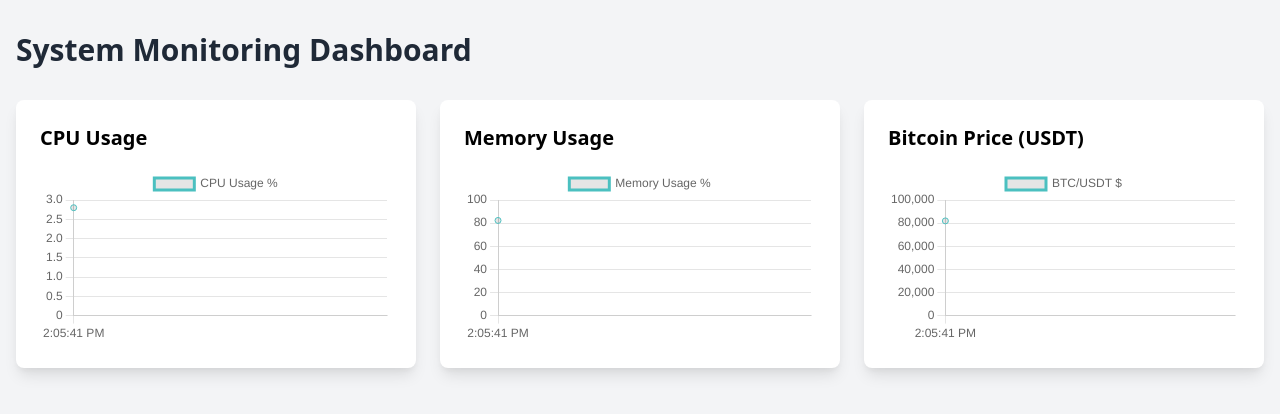
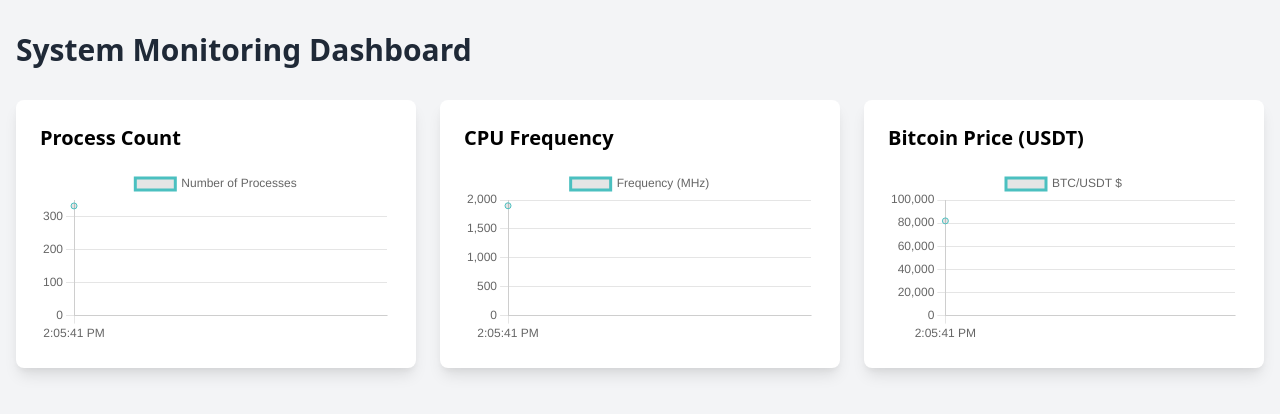
Before and after one commit to Patrickwalsh33/Metrics-Collector, a Flask app: page / in a window 1280 px wide. Shown: the top 414 px of the page. Run offline with Flask 3, Linux system fonts and the light colour scheme; data comes from the database, SQL or seed files in the repository; both versions use the stored data as it was after the commit.

Commit message:
switched metrics

```diff
--- a/SoftwareMetricsCollector/templates/index.html
+++ b/SoftwareMetricsCollector/templates/index.html
@@ -12,16 +12,16 @@
         <h1 class="text-3xl font-bold mb-8 text-gray-800">System Monitoring Dashboard</h1>
 
         <div class="grid grid-cols-1 md:grid-cols-2 lg:grid-cols-3 gap-6">
-            <!-- CPU Usage Card -->
+            <!-- Process Count Card -->
             <div class="bg-white rounded-lg shadow-lg p-6">
-                <h2 class="text-xl font-semibold mb-4">CPU Usage</h2>
-                <canvas id="cpuChart"></canvas>
+                <h2 class="text-xl font-semibold mb-4">Process Count</h2>
+                <canvas id="processChart"></canvas>
             </div>
 
-            <!-- Memory Usage Card -->
+            <!-- CPU Frequency Card -->
             <div class="bg-white rounded-lg shadow-lg p-6">
-                <h2 class="text-xl font-semibold mb-4">Memory Usage</h2>
-                <canvas id="memoryChart"></canvas>
+                <h2 class="text-xl font-semibold mb-4">CPU Frequency</h2>
+                <canvas id="freqChart"></canvas>
             </div>
 
             <!-- Bitcoin Price Card -->
@@ -72,8 +72,8 @@
         }
 
         // Initialize charts
-        const cpuChart = createChart(document.getElementById('cpuChart').getContext('2d'), 'CPU Usage %');
-        const memoryChart = createChart(document.getElementById('memoryChart').getContext('2d'), 'Memory Usage %');
+        const processChart = createChart(document.getElementById('processChart').getContext('2d'), 'Number of Processes');
+        const freqChart = createChart(document.getElementById('freqChart').getContext('2d'), 'Frequency (MHz)');
         const cryptoChart = createChart(document.getElementById('cryptoChart').getContext('2d'), 'BTC/USDT $');
 
         // Fetch and update data
@@ -89,13 +89,13 @@
         }
 
         async function updateMetrics() {
-            // Update CPU Usage
-            const cpuUsage = await fetchMetrics('Device_1', 'CPU_Usage');
-            if (cpuUsage !== null) updateChart(cpuChart, cpuUsage);
+            // Update Process Count
+            const processCount = await fetchMetrics('Device_1', 'Process_Count');
+            if (processCount !== null) updateChart(processChart, processCount);
 
-            // Update Memory Usage
-            const memoryUsage = await fetchMetrics('Device_1', 'Memory_Usage');
-            if (memoryUsage !== null) updateChart(memoryChart, memoryUsage);
+            // Update CPU Frequency
+            const cpuFreq = await fetchMetrics('Device_1', 'CPU_Frequency');
+            if (cpuFreq !== null) updateChart(freqChart, cpuFreq);
 
             // Update Bitcoin Price
             const cryptoPrice = await fetchMetrics('Device_2', 'BTC_Price');
```
Also changed, not shown: SoftwareMetricsCollector/collector_agent.py (+16 -8 lines), SoftwareMetricsCollector/instance/metrics.db.
